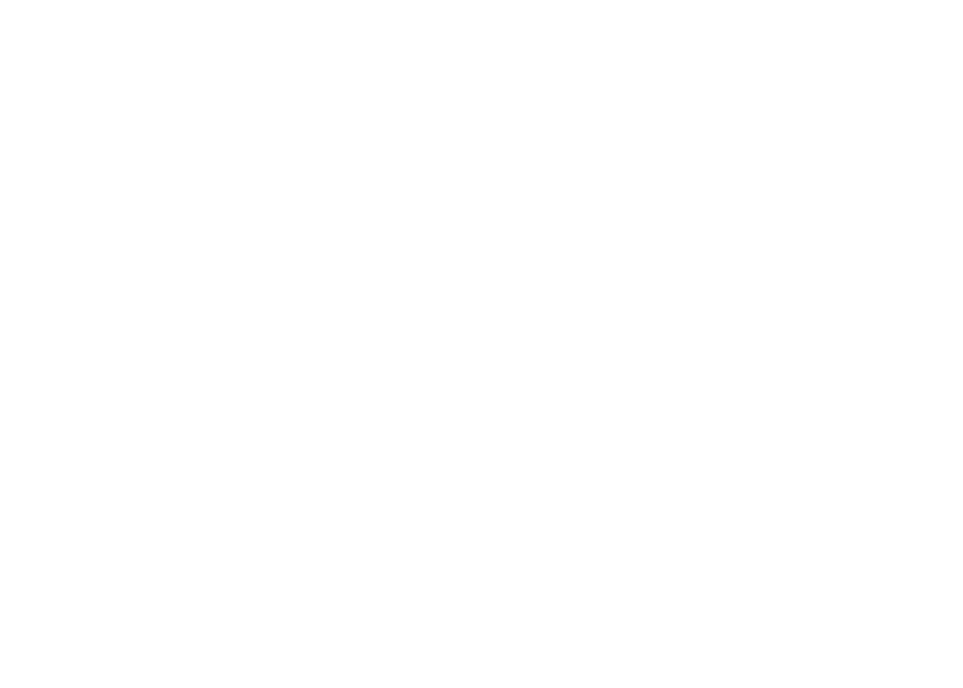
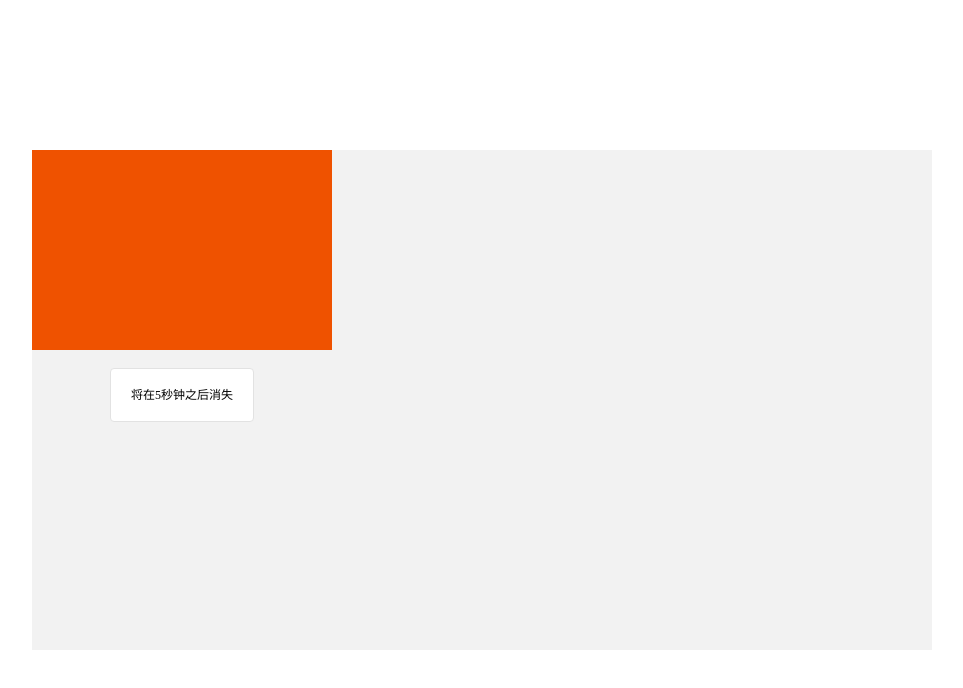
Before and after one commit to soulSingerK/nex-ui, a Vue app: page /#/promptBox in a window 1280 px wide. Shown: the top 688 px of the page, without its empty margins (158-1121 px from the left). Built offline with nearby package versions, Linux system fonts and the light colour scheme.

Commit message:
prompt-box

```diff
--- a/package.json
+++ b/package.json
@@ -32,6 +32,7 @@
     "eslint-config-standard": "^10.2.1",
     "eslint-friendly-formatter": "^3.0.0",
     "eslint-loader": "^1.7.1",
+    "eslint-plugin-html": "^4.0.2",
     "eslint-plugin-import": "^2.7.0",
     "eslint-plugin-node": "^5.2.0",
     "eslint-plugin-promise": "^3.4.0",
--- /dev/null
+++ b/src/base/prompt-box/prompt-box.vue
@@ -0,0 +1,110 @@
+<!--  -->
+<template>
+  <transition name="slide">
+    <div class="prompt-box-wrapper" v-if="isShow && selfControlShow" ref="box" :style="boxPos">
+      <p class="prompt-box-text">{{content}}</p>
+    </div>
+  </transition>
+</template>
+
+<script>
+export default {
+  props: {
+    isShow: {
+      type: Boolean,
+      default: false
+    },
+    content: {
+      type: String,
+      default: ''
+    },
+    hideTime: {
+      type: Number,
+      default: 2000
+    },
+    parentDom: {
+      type: Object,
+      default: null
+    }
+  },
+  data () {
+    return {
+      selfControlShow: true
+    }
+  },
+  created () {
+    console.log(this.parentDom)
+  },
+  mounted () {
+    this.$nextTick(() => {
+      // this.hide()
+    })
+  },
+  methods: {
+    hide () {
+      this.timer = setTimeout(() => {
+        this.selfControlShow = false
+      }, this.hideTime)
+    }
+  },
+  computed: {
+    boxPos () {
+      if (!this.parentDom) {
+        return
+      }
+      return {
+        bottom: `-${this.$refs.box.clientHeight + 20}px`,
+        left: `${this.parentDom.width / 2}px`,
+        transform: `translateX(-50%)`
+      }
+    }
+  },
+  watch: {
+  },
+  beforeDestroy () {
+    this.timer = null
+  }
+}
+</script>
+<style lang='scss' scoped>
+  .prompt-box-wrapper {
+    position: absolute;
+    transform: translate3d(-50%, -50%, 0);
+    background-color: #fff;
+    border-radius: 4px;
+    border: 1px solid #e2e2e2;
+    .prompt-box-text {
+      padding: 20px;
+      font-size: 12px;
+    }
+  }
+  .prompt-box-info {
+    &:after, &:before {
+      border: solid transparent;
+      content: '';
+      height: 0;
+      position: absolute;
+      width: 0;
+      left: 50%;
+      transform: translateX(-50%);
+    }
+    &:before {
+      top: -17px;
+      border-width: 10px;
+      border-bottom-color: #fff;
+      z-index: 10;
+    }
+    &:after {
+      top: -16px;
+      border-width: 8px;
+      border-bottom-color: #e2e2e2;
+      z-index: 8;
+    }
+  }
+  .slide-enter-active, .slide-leave-active {
+    transition: opacity .5s;
+  }
+  .slide-enter, .slide-leave-to {
+    opacity: 0;
+  }
+</style>
--- /dev/null
+++ b/src/common/sass/common.scss
@@ -0,0 +1,9 @@
+.component-wrapper {
+  width: 900px;
+  height: 500px;
+  background-color: #f2f2f2;
+  position: absolute;
+  left: 50%;
+  top: 50%;
+  transform: translate3d(-50%, -50%, 0);
+}
--- /dev/null
+++ b/src/common/sass/index.scss
@@ -0,0 +1,2 @@
+@import './common.scss';
+@import './reset.scss'
--- /dev/null
+++ b/src/components/prompt-box-t/prompt-box-t.vue
@@ -0,0 +1,49 @@
+<!--  -->
+<template>
+  <div class="component-wrapper">
+    <div class="test-dom" ref="test">
+      <prompt-box :content="content" :is-show="true" :hide-time="10000" :parent-dom="parentDom"></prompt-box>
+    </div>
+  </div>
+</template>
+
+<script>
+import PromptBox from 'base/prompt-box/prompt-box'
+export default {
+  data () {
+    return {
+      content: '将在5秒钟之后消失',
+      parentDom: null
+    }
+  },
+  mounted () {
+    this.$nextTick(() => {
+      this.parentDom = this.calcBox(this.$refs.test)
+      console.log()
+    })
+  },
+  methods: {
+    calcBox (dom) {
+      if (!dom) {
+        return
+      }
+      return {
+        height: dom.clientHeight,
+        width: dom.clientWidth
+      }
+    }
+  },
+  components: {
+    PromptBox
+  }
+}
+</script>
+
+<style lang='scss' scoped>
+  .test-dom {
+    width: 300px;
+    height: 200px;
+    position: relative;
+    background-color: #ef5200;
+  }
+</style>
--- a/src/main.js
+++ b/src/main.js
@@ -1,7 +1,7 @@
 import Vue from 'vue'
 import App from './App'
 import router from './router'
-import 'common/sass/reset.scss'
+import 'common/sass/index.scss'
 
 Vue.config.productionTip = false
 
--- a/src/router/index.js
+++ b/src/router/index.js
@@ -3,10 +3,20 @@
 
 Vue.use(Router)
 
+const PromptBox = (resolve) => {
+  import('components/prompt-box-t/prompt-box-t').then((module) => {
+    resolve(module)
+  })
+}
+
 export default new Router({
   routes: [
     {
       path: '/'
+    },
+    {
+      path: '/promptBox',
+      component: PromptBox
     }
   ]
 })
```
Also changed, not shown: .eslintrc.js, 1 other file (tests, documents, lock files or other folders).
